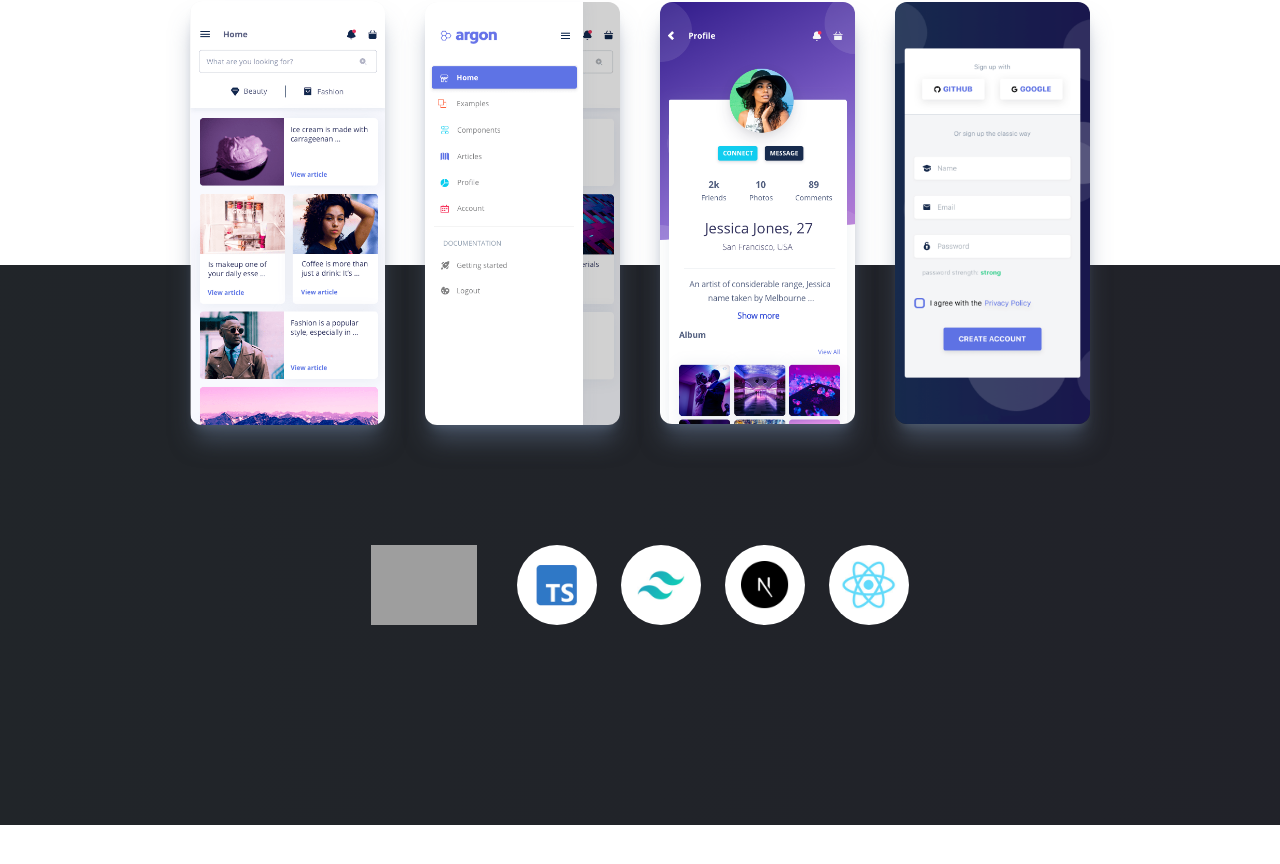
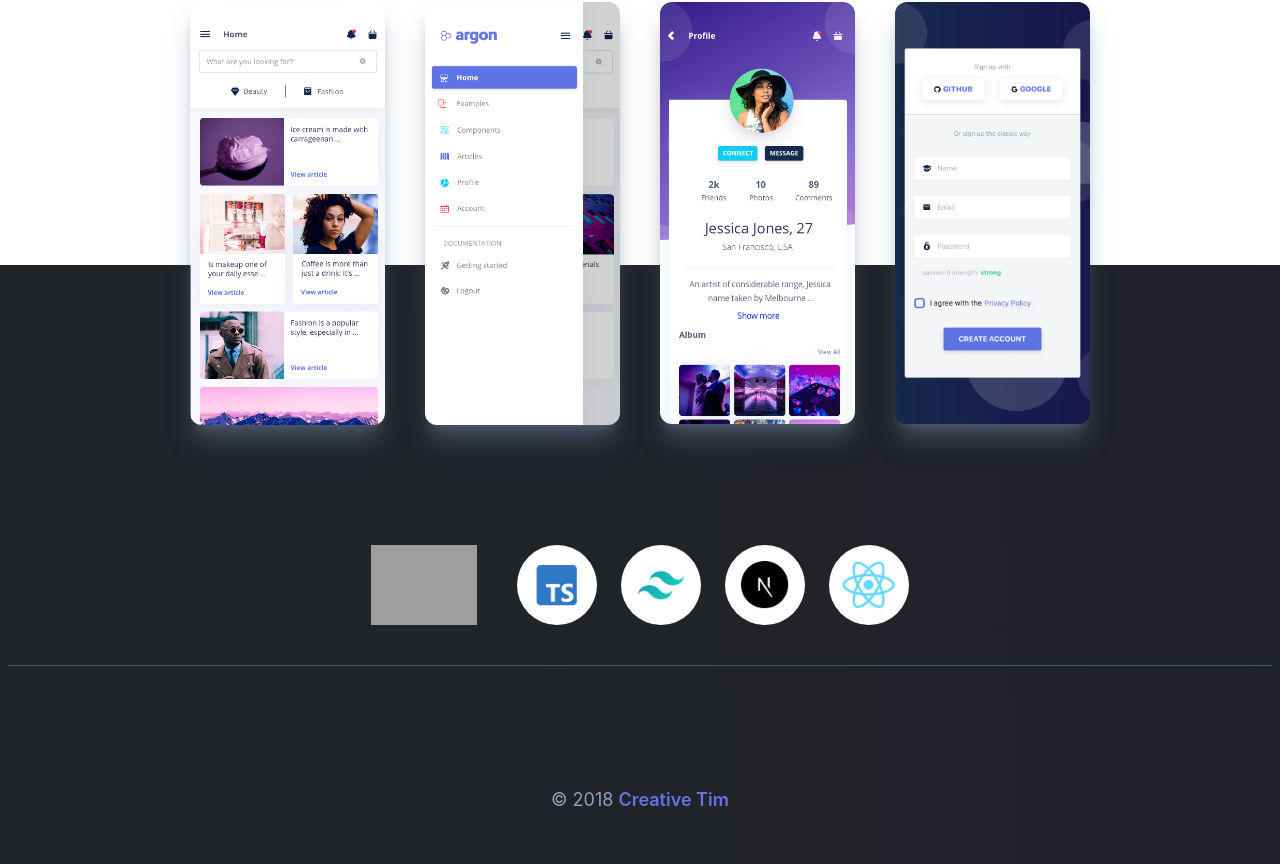
Before and after one commit to superunicorns/argon-landingpage, a React (Create React App) app: page / in a window 1280 px wide. Shown: the part 2423-3287 px from the top of the page. Before the commit the page ends 3248 px from the top, so only its background shows below. Built offline with nearby package versions, Linux system fonts and the light colour scheme; grey boxes are pictures that could not be loaded.

Commit message:
Finish footer section

```diff
--- a/src/components/Footer.js
+++ b/src/components/Footer.js
@@ -2,7 +2,7 @@ import React from 'react'
 
 const Footer = () => {
   return (
-    <footer className="w-full relative">
+    <footer className="w-full relative px-2 mx-auto">
       <div id="footer-background" className="absolute -z-10 -my-[200px] top-0 bottom-0 right-0 left-0" />
       <div className="flex gap-10 mx-auto w-full items-center justify-center mt-20" >
         <img src="/assets/microsoft-logo.png" alt="Microsoft" className="w-auto h-[80px]" />
@@ -13,6 +13,10 @@ const Footer = () => {
         <img src="/assets/react-logo.png" alt="React.Js" width={80} height={80} className="rounded-full" />
         </div>
       </div>
+      <hr className="h-[1px] w-full my-10 bg-gray-600 border-0" />
+      <div className="flex items-center justify-center">
+        <p className="my-20 px-10 text-center w-full md:w-2xl text-md md:text-lg text-slate-400">© 2018 <span className="text-[#6772e5] font-semibold">Creative Tim</span></p>
+      </div>
     </footer>
   )
 }
```
